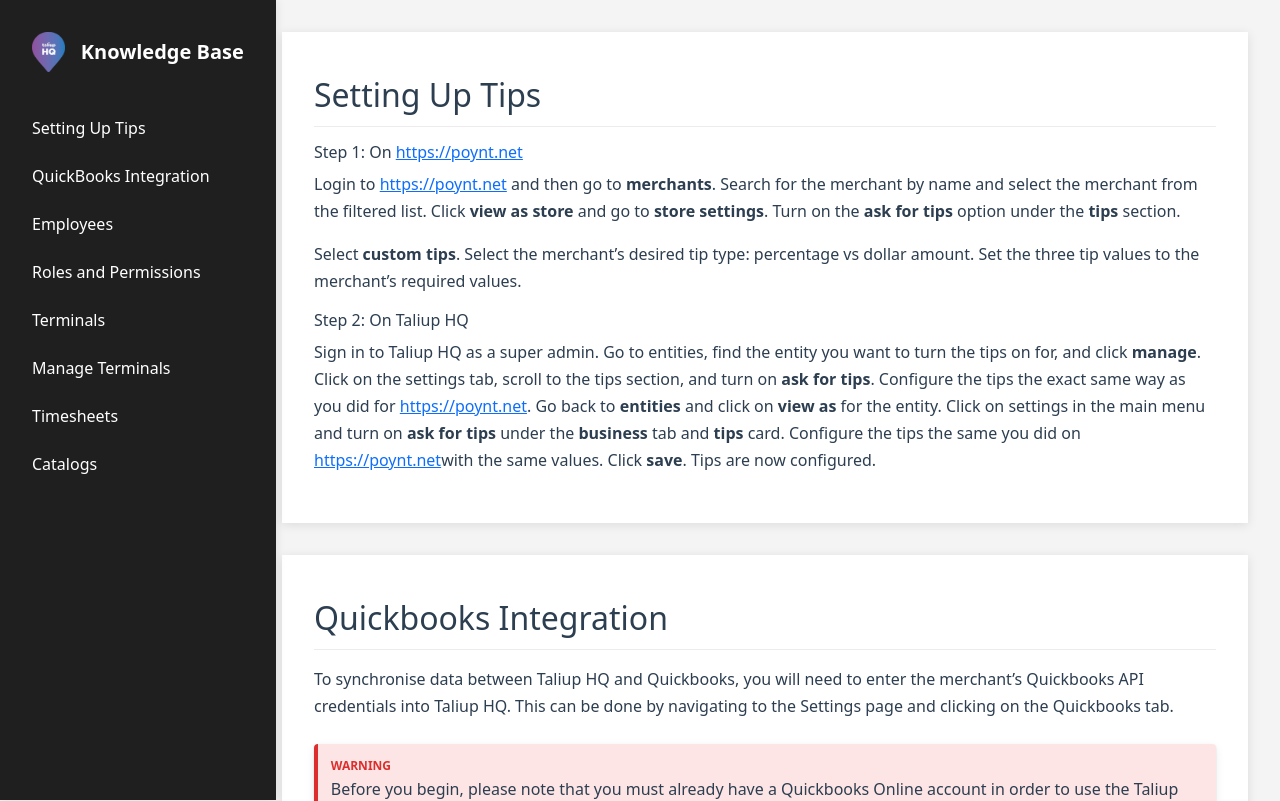
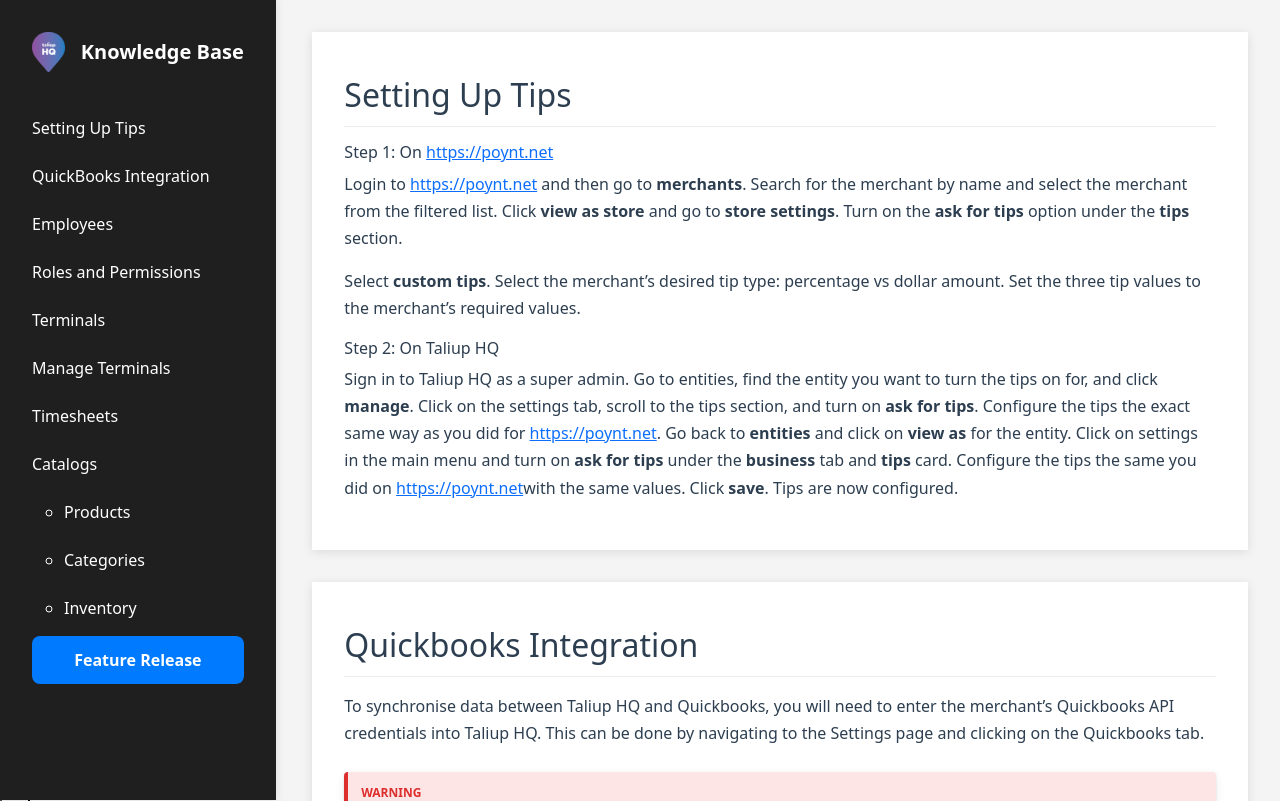
Before and after one commit to Taliup/taliuphq-kb, a Vue app: page / in a window 1280 px wide. Shown: the top 801 px of the page. Built offline with nearby package versions, Linux system fonts and the light colour scheme.

Commit message:
Layout Revamp
Added the Feature List Part

```diff
--- a/src/components/Index.vue
+++ b/src/components/Index.vue
@@ -1,6 +1,8 @@
 <template>
   <div class="guide-dashboard">
-    <aside class="guide">
+    <button class="menu-toggle" @click="toggleMenu">&#9776;</button>
+
+    <aside class="guide" :class="{ 'open': isMenuOpen }">
       <div class="logo-container">
         <img src="../assets/logo.png" alt="Logo" class="logo-image">
         <span class="guide-title">Knowledge Base</span>
@@ -8,7 +10,14 @@
       <nav class="guide-nav">
         <ul class="nav-list">
           <li v-for="section in sections" :key="section.id">
-            <a :href="'#' + section.id" class="nav-list-link" @click="activateSection(section)">{{ section.name }}</a>
+            <a :href="'#' + section.id" :class="['nav-list-link', { 'button': section.isButton }]" @click="activateSection(section)">
+              {{ section.name }}
+            </a>
+            <ul v-if="section.subSections" class="sub-nav-list">
+              <li v-for="subSection in section.subSections" :key="subSection.id">
+                <a :href="'#' + subSection.id" class="nav-list-link" @click="activateSection(subSection)">{{ subSection.name }}</a>
+              </li>
+            </ul>
           </li>
         </ul>
       </nav>
@@ -21,6 +30,7 @@
     </main>
   </div>
 </template>
+
 
 <script>
 export default {
@@ -70,6 +80,7 @@
           component: 'timesheets',
           isActive: false,
         },
+
         {
         id: 'catalogs',
         name: 'Catalogs',
@@ -82,6 +93,14 @@
         isActive: false,
         // Add more sections here
         },
+        {
+          id: 'feature-release',
+          name: 'Feature Release',
+          component: 'feature-release',
+          isActive: false,
+          isButton: true, // This indicates it's a buttonAdd this property to indicate it's a button
+        },
+
       ],
       isMenuOpen: false,
     };
@@ -171,6 +190,27 @@
 .dashboard {
   text-align: left;
 }
+/* ... Your existing styles ... */
+
+.button {
+  display: block;
+  background-color: #007aff;
+  color: white;
+  border: none;
+  border-radius: 8px;
+  padding: 0.75rem 1rem;
+  margin: 0.25rem 0;
+  text-align: center;
+  font-weight: bold;
+  text-decoration: none;
+  transition: background-color 0.3s;
+}
+
+.button:hover {
+  background-color: #0056b3;
+}
+
+
 
 /* Customize styles for other components as needed */
 </style>
--- a/src/components/Sections/FeatureRelease.vue
+++ b/src/components/Sections/FeatureRelease.vue
@@ -1,5 +1,6 @@
 <template>
   <div class="text-left" ref="featureReleaseContent">
+    <div class="feature-release-page">
       <div class="container">
         <div class="release-header">
           <h1 class="release-title">Discover What's New</h1>
@@ -20,7 +21,10 @@
       </div>
     </div>
   </div>
+  </div>
 </template>
+
+
 
   <script>
   export default {
@@ -61,25 +65,25 @@
   <style scoped>
   /* Your unique CSS styles can go here */
   .feature-release-page {
-    background-color: #f9fafc;
+    background-color: #ffff;
     min-height: 100vh;
     padding: 40px 0;
   }
 
   .container {
-    max-width: 1200px;
+    max-width: 1250px;
     margin: 0 auto;
-    padding: 0 20px;
+    padding: 0 10px;
   }
 
   .release-header {
-    text-align: center;
     margin-bottom: 30px;
   }
 
   .release-title {
-    font-size: 32px;
+    font-size: 28px;
     font-weight: bold;
+    color: #333;
     margin-bottom: 10px;
   }
 
@@ -94,22 +98,27 @@
 
   .feature {
     margin-bottom: 40px;
+    padding: 20px;
+    background-color: #7051ea33;
+    border-radius: 10px;
+    box-shadow: 0 2px 6px rgba(0, 0, 0, 0.1);
   }
 
   .feature-title {
-    font-size: 24px;
+    font-size: 22px;
     font-weight: bold;
+    color: #333;
     margin-bottom: 10px;
   }
 
   .feature-description {
-    font-size: 18px;
+    font-size: 16px;
     color: #555;
   }
 
   .release-footer {
     margin-top: 40px;
-    text-align: center;
+    color: #777;
   }
 
   .release-conclusion {
@@ -119,7 +128,6 @@
 
   .release-support {
     font-size: 16px;
-    color: #777;
     margin-bottom: 10px;
   }
 
```
Lines whose indentation alone changed are shown as unchanged.
